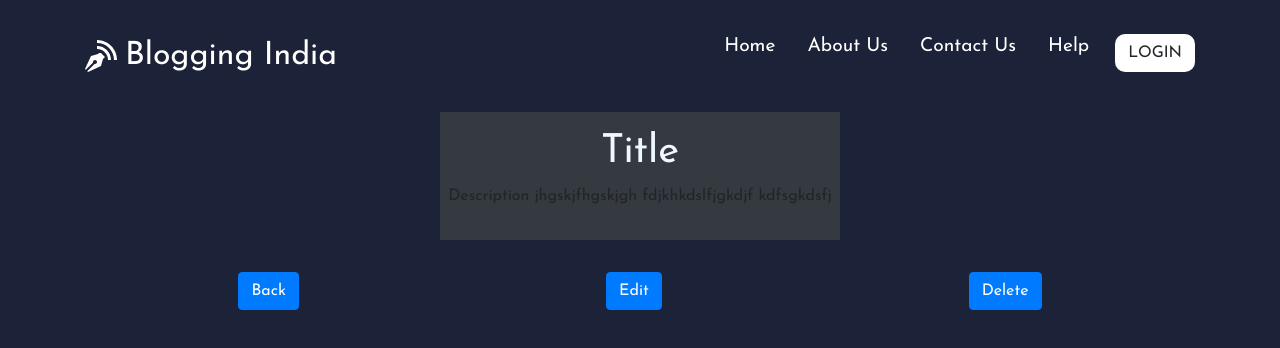
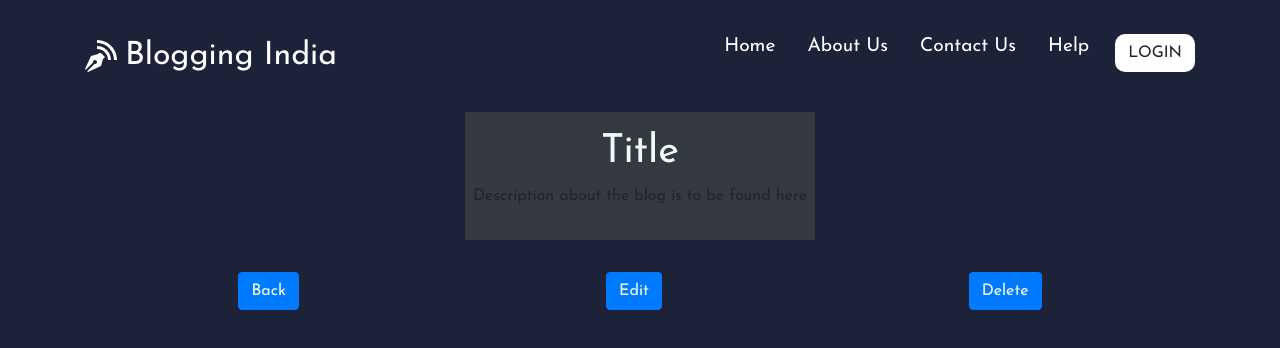
Before and after one commit to kunalbashist/blogging-India, a React (Create React App) app: page /single in a window 1280 px wide. Shown: the top 348 px of the page. Built offline with nearby package versions, Linux system fonts and the light colour scheme.

Commit message:
Update Single.js

```diff
--- a/src/components/pages/Single/Single.js
+++ b/src/components/pages/Single/Single.js
@@ -13,9 +13,7 @@ function single() {
             <div className="kunal ma4 mh4 bg-dark dib pa2 pv3">
               <h1 className="blo">Title</h1>
               <p>Description
-                  jhgskjfhgskjgh
-                  fdjkhkdslfjgkdjf
-                  kdfsgkdsfj</p>
+                  about the blog is to be found here</p>
             </div>
             </div>
         </div>
```
